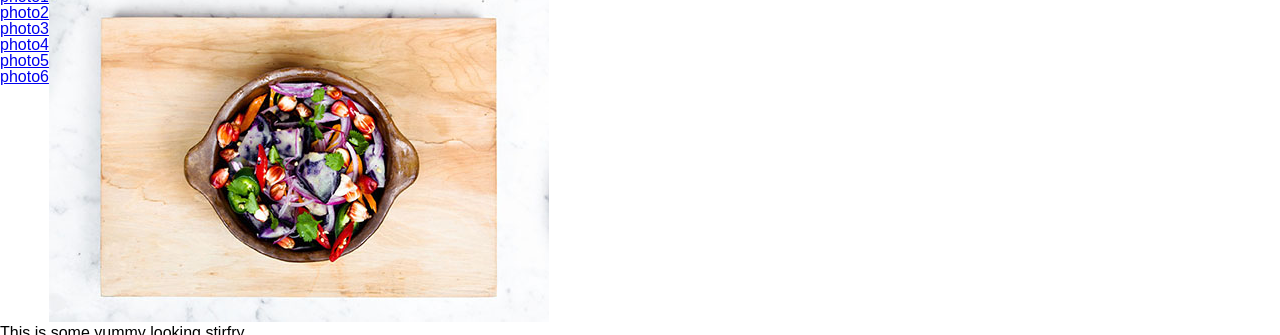
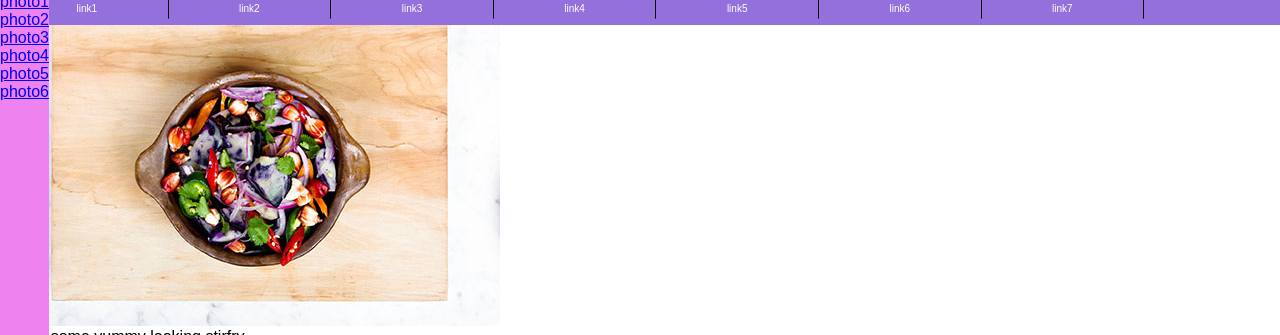
Before and after one commit to vidyak2/Mockup-Assignment, a plain HTML site: page index.html in a window 1280 px wide. Shown: the part 61-396 px from the top of the page. Drawn offline with Linux system fonts and the light colour scheme.

Commit message:
Add changes in nav bars

```diff
--- a/styles/stylesheet.css
+++ b/styles/stylesheet.css
@@ -1,5 +1,6 @@
-body{
+article.content-wrapper{
   margin: 0;
+  padding: 0;
   /* Change background, and set global font family */
   font-family: "Arial", Arial, serif;
 }
@@ -8,32 +9,52 @@ h1{
   /* Make bigger and color, change our font family to sans serif */
   text-align: center;
   color:mediumpurple;
+  padding-top: 20px;
+  padding-bottom: 10px;
 }
 
+  /* Change background color, remove bullets, border on each individual nav element, float the links, center our content within the links, width on links, font color, font change family */
+
 nav.main-nav{
-  /* Change background color, remove bullets, border on each individual nav element, float the links, center our content within the links, width on links, font color, font change family */
+  font-size: 10px;
+  position: absolute;
+  margin: 0 auto;
+  padding: 6px 6px 6px;
+  width: 100%;
   float: left;
-  width: 100%;
-  height: 80%;
   background-color: mediumpurple;
 }
 
-nav.main-nav a{
+nav.main-nav li{
+  list-style-type: none;
+  border-bottom: mediumpurple solid 1px;
+  border-top: mediumpurple solid 1px;
+  border-right: black solid 0.05px;
   float: left;
-  display: inline-block;
+  position: center;
+  width: 12%;
+  padding: 4px;
+  background-color: mediumpurple;
   text-align: center;
-  padding: 4px;
-  border: 1px solid black;
 }
 
-nav.main-nav li {
+nav.main-nav a{
   display: block;
+  color: white;
+  text-align: center;
+  text-decoration: none;
 }
 
+  /* Clear float, background color, float*/
 aside{
   clear: float;
   float: left;
-  /* Clear float, background color, float*/
+  background-color: violet;
+  position: absolute;
+  height: 80%;
+  padding: ;
+  border: none;
+  line-height: normal
 }
 
 aside ul{
```
